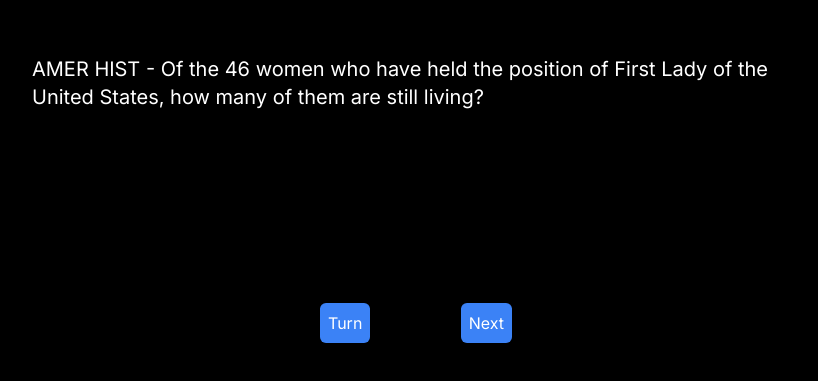
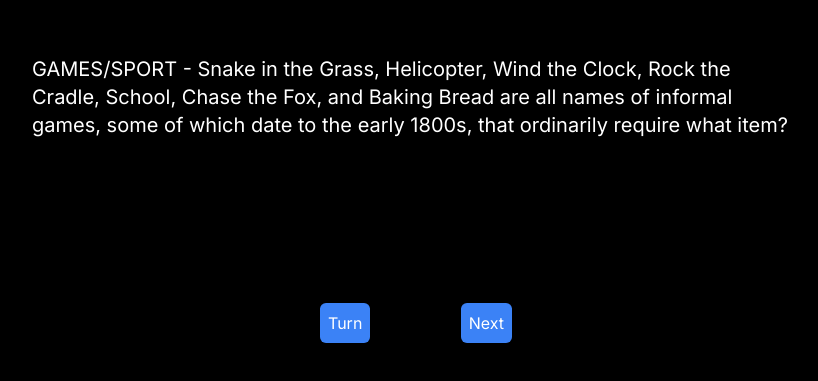
Before and after one commit to ChaseRensberger/flashcards, a Next.js app: page / in a window 1280 px wide. Shown: the part 201-582 px from the top of the page, without its empty margins (224-1042 px from the left). Built offline with nearby package versions, Linux system fonts and the light colour scheme.

Commit message:
make first card random

```diff
--- a/src/app/page.tsx
+++ b/src/app/page.tsx
@@ -4,7 +4,9 @@ import { CardSides } from "@/lib/utils";
 import Cards from "@/cards.json";
 export default function Home() {
   const [cardSide, setCardSide] = useState(CardSides.Front);
-  const [currentCard, setCurrentCard] = useState<number>(0);
+  const [currentCard, setCurrentCard] = useState<number>(
+    Math.floor(Math.random() * Cards.length)
+  );
 
   const toggleCardSide = () => {
     if (cardSide) {
```
